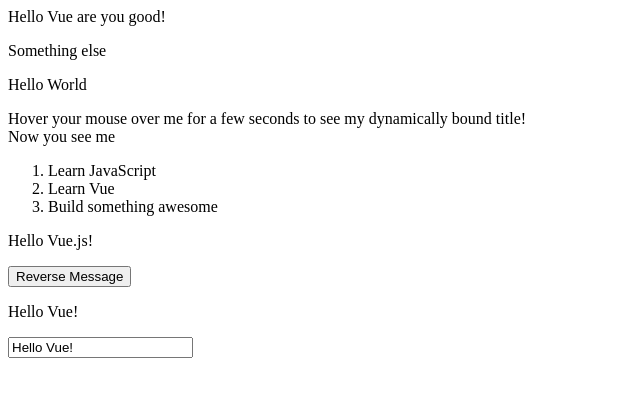
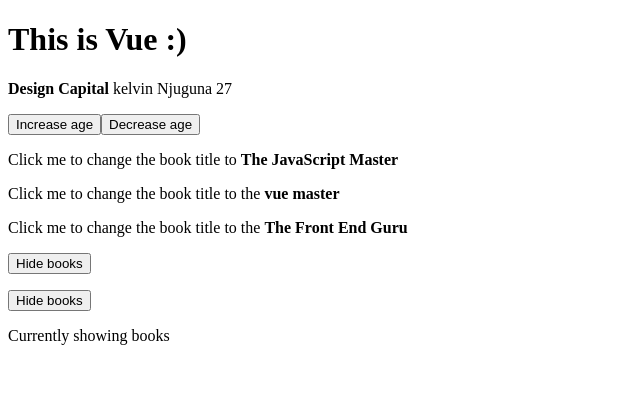
Before and after one commit to OzzayNetwork/vue-hello-world, a plain HTML site: page index.html in a window 1280 px wide. Shown: the whole page, without its empty margins (0-640 px from the left). Drawn offline with nearby package versions, Linux system fonts and the light colour scheme.

Commit message:
kelvin: vue if statements

```diff
--- /dev/null
+++ b/app.js
@@ -0,0 +1,38 @@
+///with vie the semi colons are not always needed. they can be optional
+const app = Vue.createApp({
+    // data, functions or methods can be included here Html component templates as well
+    // template: '<h2>I am a vue template boy</h2>'
+
+    // adding data
+    data() {
+        return {
+            title: "Design Capital",
+            author: "kelvin Njuguna",
+            age: 27,
+            showBooks: true
+        }
+
+    },
+
+    // adding a method
+    methods: {
+        changeTitle() {
+            this.title = "The Vue Master"
+
+        },
+
+        newTitle(theNewTitle) {
+            this.title = theNewTitle
+
+        },
+        toggleShowBooks() {
+
+            // when the exclamation mark(!) is used it reverses the condition
+            this.showBooks = !this.showBooks
+
+        }
+    }
+})
+
+//this mounts the function to a specified id.. i this case the id is CreateApp
+app.mount('#CreateApp')
--- a/index.html
+++ b/index.html
@@ -3,10 +3,16 @@
 
 <head>
     <title>My first Vue app</title>
-    <script src="https://unpkg.com/vue"></script>
+    <script src="https://unpkg.com/vue@3.0.2"></script>
+    <style>
+        .d-none {
+            display: none !important;
+        }
+    </style>
 </head>
 
 <body>
+    <div class="d-none">
         <div id="app">
             {{ message }}
             <p>
@@ -50,75 +56,70 @@
             <input v-model="message">
         </div>
 
+    </div>
+
+    <div id="CreateApp">
+        <h1>This is Vue :)</h1>
+
+        <!-- if else statement s -->
+        <div v-if="showBooks">
+            <p><strong>{{title}}</strong> {{author}} {{age}}</p>
+        </div>
+
+        <!-- you can use either @ or v-on to attach events to buttons -->
+        <button v-on:click="age++">Increase age</button>
+        <button @click="age--">Decrease age</button>
+        <p></p>
+
+        <!-- updating the title directly after clicking -->
+        <p @click="title='The JavaScript Master'">Click me to change the book title to <strong>The JavaScript Master</strong></p>
+
+        <!-- updating the title directly using functions -->
+        <p @click="changeTitle">Click me to change the book title to the
+            <strong>vue master</strong>
+        </p>
+
+        <!-- updating the title with a function that has arguments -->
+        <p @click="newTitle('The Front End Guru')">Click me to change the book title to the
+            <strong>The Front End Guru</strong>
+        </p>
+
+        <!-- use this toggle -->
+
+        <!-- v-if completely takes out an element from the DOM -->
+
+        <button @click="toggleShowBooks">
+            <span v-if="showBooks">Hide books</span>
+
+            <!-- show this when it is hidden -->
+            <span v-if="!showBooks">Show books</span>
+        </button>
+        <p></p>
+        <!-- or you can use this to toggle -->
+
+        <button @click="toggleShowBooks">
+            <span v-if="showBooks">Hide books</span>
+
+            <!-- show this when it is hidden -->
+            <span v-else>Show books</span>
+        </button>
+        <p></p>
+
+        <!-- the other very alternative method -->
+
+        <!-- when using v-show it uses the css to either display or hide the element -->
+        <div v-show="showBooks">Currently showing books</div>
+
+    </div>
+
+
+
 
 
     <script>
-        var app = new Vue({
-            el: " #app ",
+    </script>
 
-            data: {
-                message: "Hello Vue are you good! ",
-                something: "Something else "
-            }
-        });
-
-        var app2 = new Vue({
-            el: '#app-2',
-            data: {
-                message: 'You loaded this page on ' + new Date().toLocaleString()
-            },
-
-        });
-
-        var app3 = new Vue({
-            el: '#app-3',
-            data: {
-                message: true
-            }
-        });
-
-        var app4 = new Vue({
-            el: '#app-4',
-            data: {
-                todos: [{
-                    text: 'Learn JavaScript'
-                }, {
-                    text: 'Learn Vue'
-                }, {
-                    text: 'Build something awesome'
-                }]
-            }
-        });
-
-        var app5 = new Vue({
-            el: '#app-5',
-            data: {
-                message: 'Hello Vue.js!'
-            },
-            methods: {
-                reverseMessage: function() {
-                    this.message = this.message.split('').reverse().join('')
-                }
-            }
-        });
-
-        var app6 = new Vue({
-            el: '#app-6',
-            data: {
-                message: 'Hello Vue!'
-            }
-        });
-
-        var myFirstTrial = new Vue({
-            el: '#kevId',
-            data: {
-                message: 'Hello World'
-            }
-        })
-
-
-        console.log(app.message)
-    </script>
+    <script src="app.js"></script>
 </body>
 
 </html>
```
Also changed, not shown: Vue_two.js (added, +65 -0 lines). Lines whose indentation alone changed are shown as unchanged.
